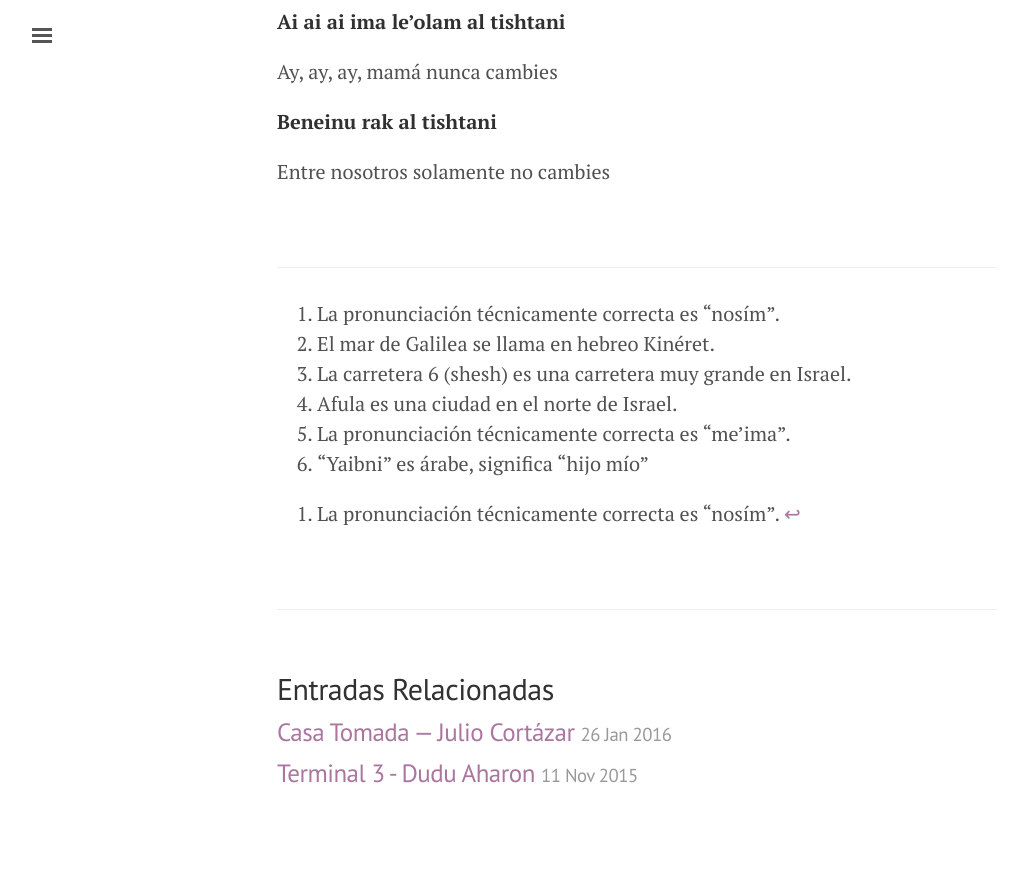
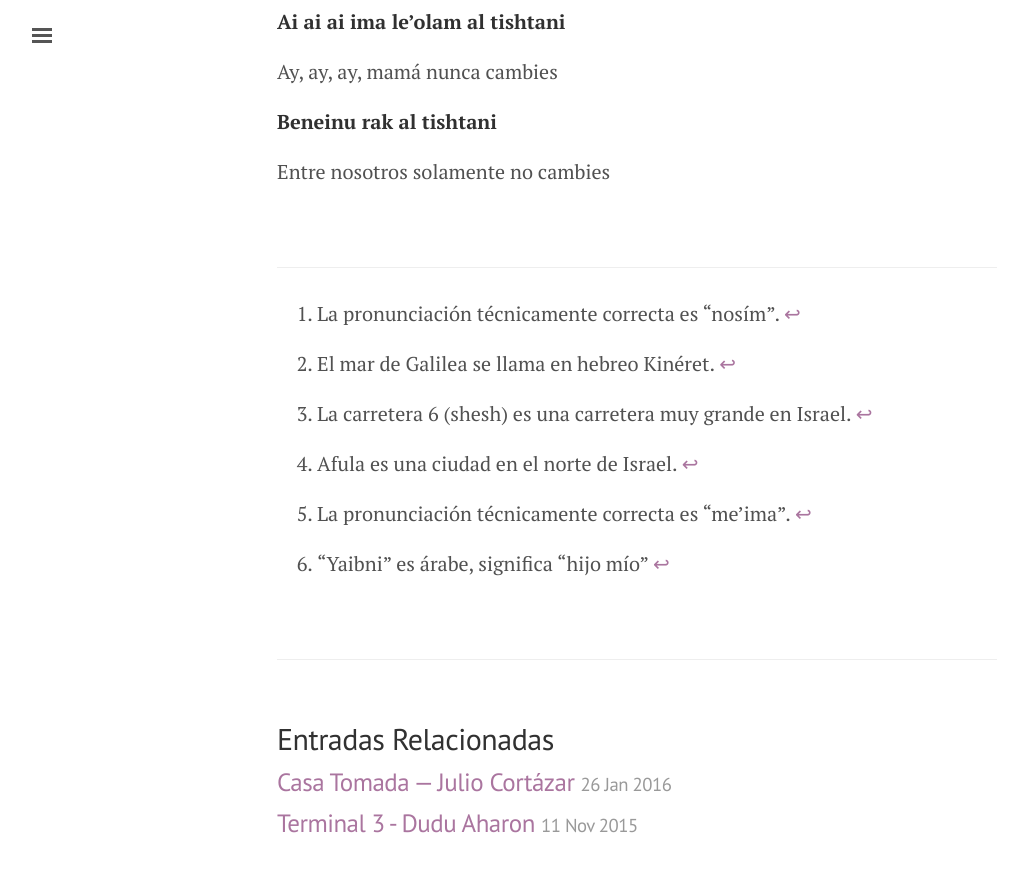
Before and after one commit to sifiyoke/sifiyoke.github.io, a Jekyll site: the page built from _posts/2015-11-18-Hey-Mama.md, in a window 1280 px wide and 900 px high, scrolled down 2849 px. Shown: the top 872 px of the window, without its empty margins (3-1031 px from the left). Built offline with Jekyll 4.4.1, drawn with Linux system fonts in a browser that asks for light colours; nearby versions of some CDN libraries; before the commit the page ends 3699 px from its top, so only the background shows below that; some of the changed lines change nothing that is shown.

Commit message:
footnote

```diff
--- a/_posts/2015-11-18-Hey-Mama.md
+++ b/_posts/2015-11-18-Hey-Mama.md
@@ -1,20 +1,20 @@
 ---
 layout: post
 title: Hey Mama - Peer Tasi
-tags: [hebrew]
+tags: [hebraico]
 ---
 
 [![hey mama - peer tasi](http://img.youtube.com/vi/A87_VDCsB4o/0.jpg)](http://www.youtube.com/watch?v=A87_VDCsB4o)
 
 
 ### Verso
-**Javerim tisha, rejavim shlosha, nosam[^fn-sample_footnote] le'Tberia la'Kinneret**
+**Javerim tisha, rejavim shlosha, nosam[^fn-nosam] le'Tberia la'Kinneret**
 
-Amigos nueve, coches tres, viajamos a Tiberias al lago Kinéret<sup>2</sup>
+Amigos nueve, coches tres, viajamos a Tiberias al lago Kinéret[^fn-kineret]
 
 **Yordim be'shesh tzafon, shuv ha'ruaj ba'jalon, Afula atsira ktana nidreshet, u'jvar nagia**
 
-Nos bajamos en "la seis al norte"<sup>3</sup>, de nuevo el viento en la ventanilla, Afula<sup>4</sup> demanda una parada pequeña, y casi llegamos
+Nos bajamos en "la seis al norte"[^fn-seis], de nuevo el viento en la ventanilla, Afula[^fn-afula] demanda una parada pequeña, y casi llegamos
 
 **Od jatsi sha'a be'lajats, ani modia, ha'shtiya kvar mujana sof shavua be'gadol**
 
@@ -28,7 +28,7 @@ Tres tiendas de campaña, seis bocinas, una guitarra que alegra el corazón
 
 Prepárenme un vaso, el hielo está allá en la hielera, hoy no quiero ser chistoso (ingenioso), quiero descansar
 
-**Et ha'rosh, ktsat lenakot ma she'batuaj, pitom telefon mi'ima<sup>5</sup> jayav laanot**
+**Et ha'rosh, ktsat lenakot ma she'batuaj, pitom telefon mi'ima[^fn-ima] jayav laanot**
 
 Aclararme un poco la cabeza, lo que es seguro. De pronto una llamada de teléfono de mamá, debo responder
 
@@ -39,7 +39,7 @@ Aclararme un poco la cabeza, lo que es seguro. De pronto una llamada de teléfon
 
 ¡Hey, mamá!
 
-**Yaibni<sup>6</sup> ma kore itja, tagid shatita maim**
+**Yaibni[^fn-yaibni] ma kore itja, tagid shatita maim**
 
 Hijo mío, ¿qué pasa contigo? Dime, ¿bebiste agua?
 
@@ -93,10 +93,9 @@ Entre nosotros solamente no cambies
 
 -------
 
-[^fn-sample_footnote]: La pronunciación técnicamente correcta es "nosím".
-1. La pronunciación técnicamente correcta es "nosím".
-2. El mar de Galilea se llama en hebreo Kinéret.
-3. La carretera 6 (shesh) es una carretera muy grande en Israel.
-4. Afula es una ciudad en el norte de Israel.
-5. La pronunciación técnicamente correcta es "me'ima".
-6. "Yaibni" es árabe, significa "hijo mío"
+[^fn-nosam]: La pronunciación técnicamente correcta es "nosím".
+[^fn-kineret]: El mar de Galilea se llama en hebreo Kinéret.
+[^fn-seis]: La carretera 6 (shesh) es una carretera muy grande en Israel.
+[^fn-afula]: Afula es una ciudad en el norte de Israel.
+[^fn-ima]: La pronunciación técnicamente correcta es "me'ima".
+[^fn-yaibni]: "Yaibni" es árabe, significa "hijo mío"
```
